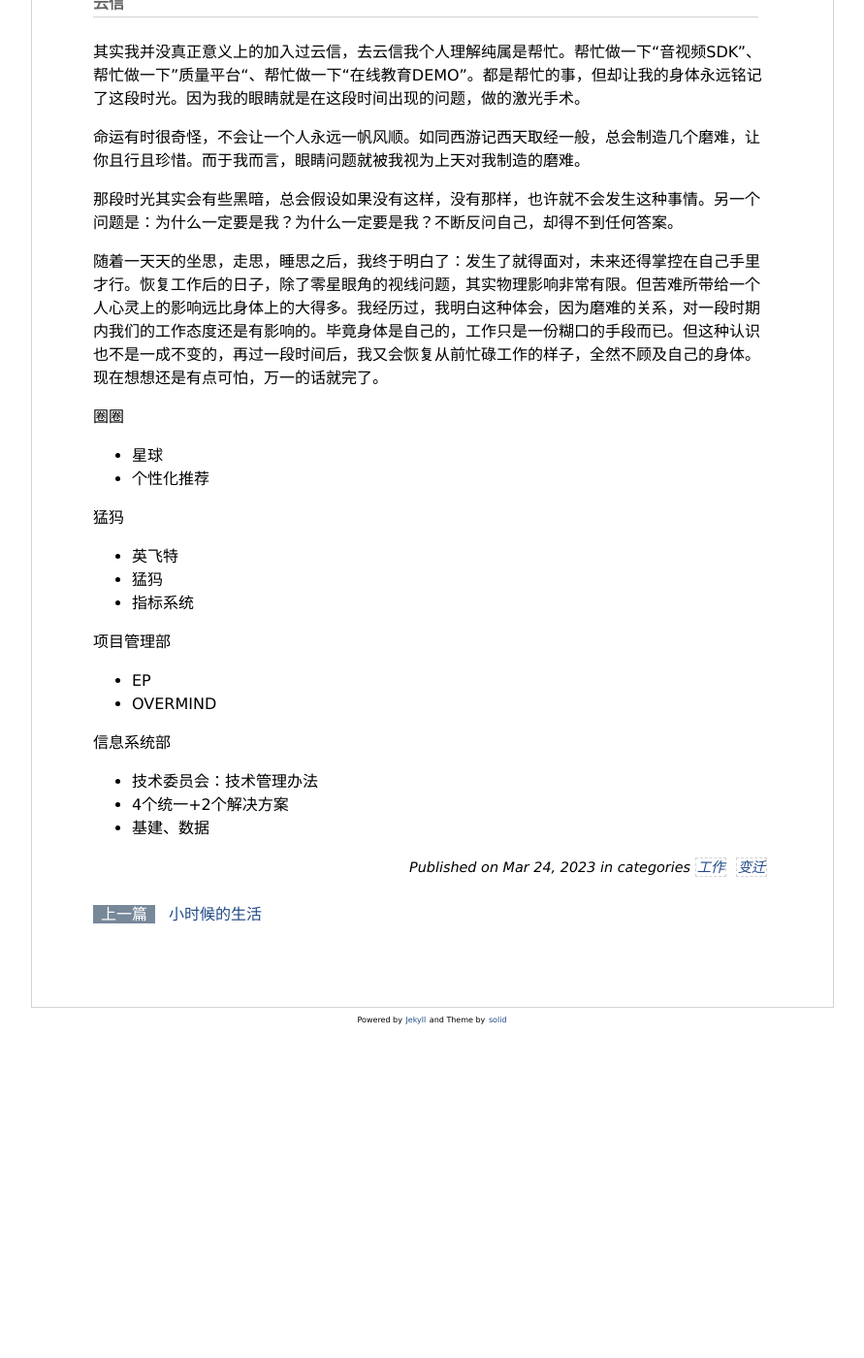
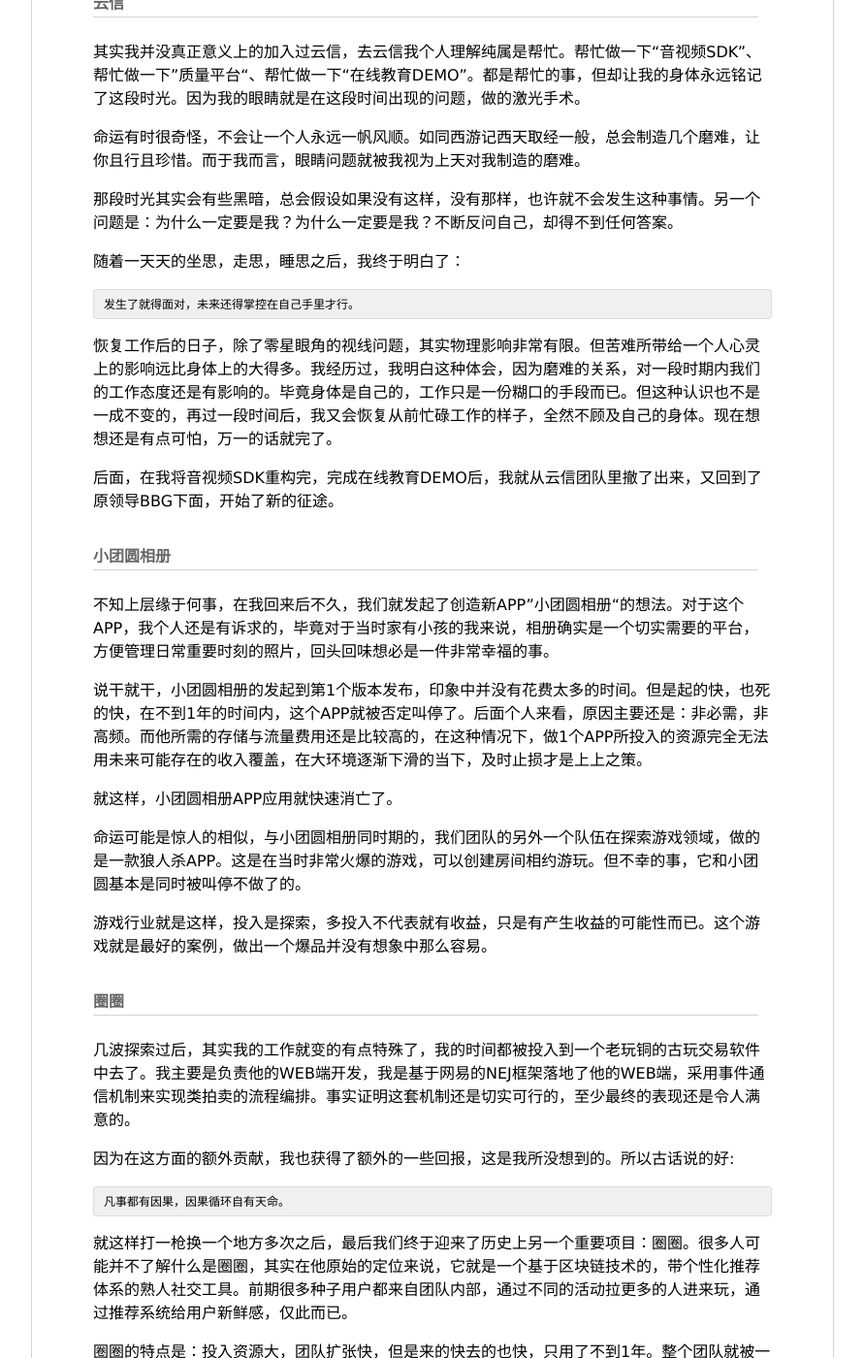
Before and after one commit to qingtian/biography, a Jekyll site: the page built from _posts/2023-03-24-job-changes.md, in a window 1280 px wide and 1400 px high, scrolled down 2465 px. Shown: the whole window at 97% size, without its empty margins (194-1085 px from the left). Built offline with Jekyll 4.4.1, drawn with Linux system fonts in a browser that asks for light colours; comment, search, counter and statistics services are not loaded; before the commit the page ends 3529 px from its top, so only the background shows below that; some of the changed text lies outside the part shown.

Commit message:
Update 2023-03-24-job-changes.md

````diff
--- a/_posts/2023-03-24-job-changes.md
+++ b/_posts/2023-03-24-job-changes.md
@@ -71,11 +71,45 @@ valine-path: '/2023/03/24/job-changes/'
 
 那段时光其实会有些黑暗，总会假设如果没有这样，没有那样，也许就不会发生这种事情。另一个问题是：为什么一定要是我？为什么一定要是我？不断反问自己，却得不到任何答案。
 
-随着一天天的坐思，走思，睡思之后，我终于明白了：发生了就得面对，未来还得掌控在自己手里才行。恢复工作后的日子，除了零星眼角的视线问题，其实物理影响非常有限。但苦难所带给一个人心灵上的影响远比身体上的大得多。我经历过，我明白这种体会，因为磨难的关系，对一段时期内我们的工作态度还是有影响的。毕竟身体是自己的，工作只是一份糊口的手段而已。但这种认识也不是一成不变的，再过一段时间后，我又会恢复从前忙碌工作的样子，全然不顾及自己的身体。现在想想还是有点可怕，万一的话就完了。
+随着一天天的坐思，走思，睡思之后，我终于明白了：
 
-圈圈
-- 星球
-- 个性化推荐
+```
+发生了就得面对，未来还得掌控在自己手里才行。
+```
+
+恢复工作后的日子，除了零星眼角的视线问题，其实物理影响非常有限。但苦难所带给一个人心灵上的影响远比身体上的大得多。我经历过，我明白这种体会，因为磨难的关系，对一段时期内我们的工作态度还是有影响的。毕竟身体是自己的，工作只是一份糊口的手段而已。但这种认识也不是一成不变的，再过一段时间后，我又会恢复从前忙碌工作的样子，全然不顾及自己的身体。现在想想还是有点可怕，万一的话就完了。
+
+后面，在我将音视频SDK重构完，完成在线教育DEMO后，我就从云信团队里撤了出来，又回到了原领导BBG下面，开始了新的征途。
+
+#### 小团圆相册
+
+不知上层缘于何事，在我回来后不久，我们就发起了创造新APP”小团圆相册“的想法。对于这个APP，我个人还是有诉求的，毕竟对于当时家有小孩的我来说，相册确实是一个切实需要的平台，方便管理日常重要时刻的照片，回头回味想必是一件非常幸福的事。
+
+说干就干，小团圆相册的发起到第1个版本发布，印象中并没有花费太多的时间。但是起的快，也死的快，在不到1年的时间内，这个APP就被否定叫停了。后面个人来看，原因主要还是：非必需，非高频。而他所需的存储与流量费用还是比较高的，在这种情况下，做1个APP所投入的资源完全无法用未来可能存在的收入覆盖，在大环境逐渐下滑的当下，及时止损才是上上之策。
+
+就这样，小团圆相册APP应用就快速消亡了。
+
+命运可能是惊人的相似，与小团圆相册同时期的，我们团队的另外一个队伍在探索游戏领域，做的是一款狼人杀APP。这是在当时非常火爆的游戏，可以创建房间相约游玩。但不幸的事，它和小团圆基本是同时被叫停不做了的。
+
+游戏行业就是这样，投入是探索，多投入不代表就有收益，只是有产生收益的可能性而已。这个游戏就是最好的案例，做出一个爆品并没有想象中那么容易。
+
+#### 圈圈
+
+几波探索过后，其实我的工作就变的有点特殊了，我的时间都被投入到一个老玩铜的古玩交易软件中去了。我主要是负责他的WEB端开发，我是基于网易的NEJ框架落地了他的WEB端，采用事件通信机制来实现类拍卖的流程编排。事实证明这套机制还是切实可行的，至少最终的表现还是令人满意的。
+
+因为在这方面的额外贡献，我也获得了额外的一些回报，这是我所没想到的。所以古话说的好:
+
+```
+凡事都有因果，因果循环自有天命。
+```
+
+就这样打一枪换一个地方多次之后，最后我们终于迎来了历史上另一个重要项目：圈圈。很多人可能并不了解什么是圈圈，其实在他原始的定位来说，它就是一个基于区块链技术的，带个性化推荐体系的熟人社交工具。前期很多种子用户都来自团队内部，通过不同的活动拉更多的人进来玩，通过推荐系统给用户新鲜感，仅此而已。
+
+圈圈的特点是：投入资源大，团队扩张快，但是来的快去的也快，只用了不到1年。整个团队就被一锅端了，也正因为这个事件，我的老大做了一个艰难的决定：每个人约谈，各找出路去了。这是自成立易信以来，核心团队第一次真正意义上的土崩瓦解，这种多年工作友谊与默契，真的是说没就没。于我而言，得到的启示是：
+
+```
+业务发展需要考虑平衡，一味快速扩张，在业务无法获得收益情况下，很可能面临快速解散的问题，真的是风险极大，要谨小慎微，特别注意才行。
+```
 
 猛犸
 - 英飞特
````
